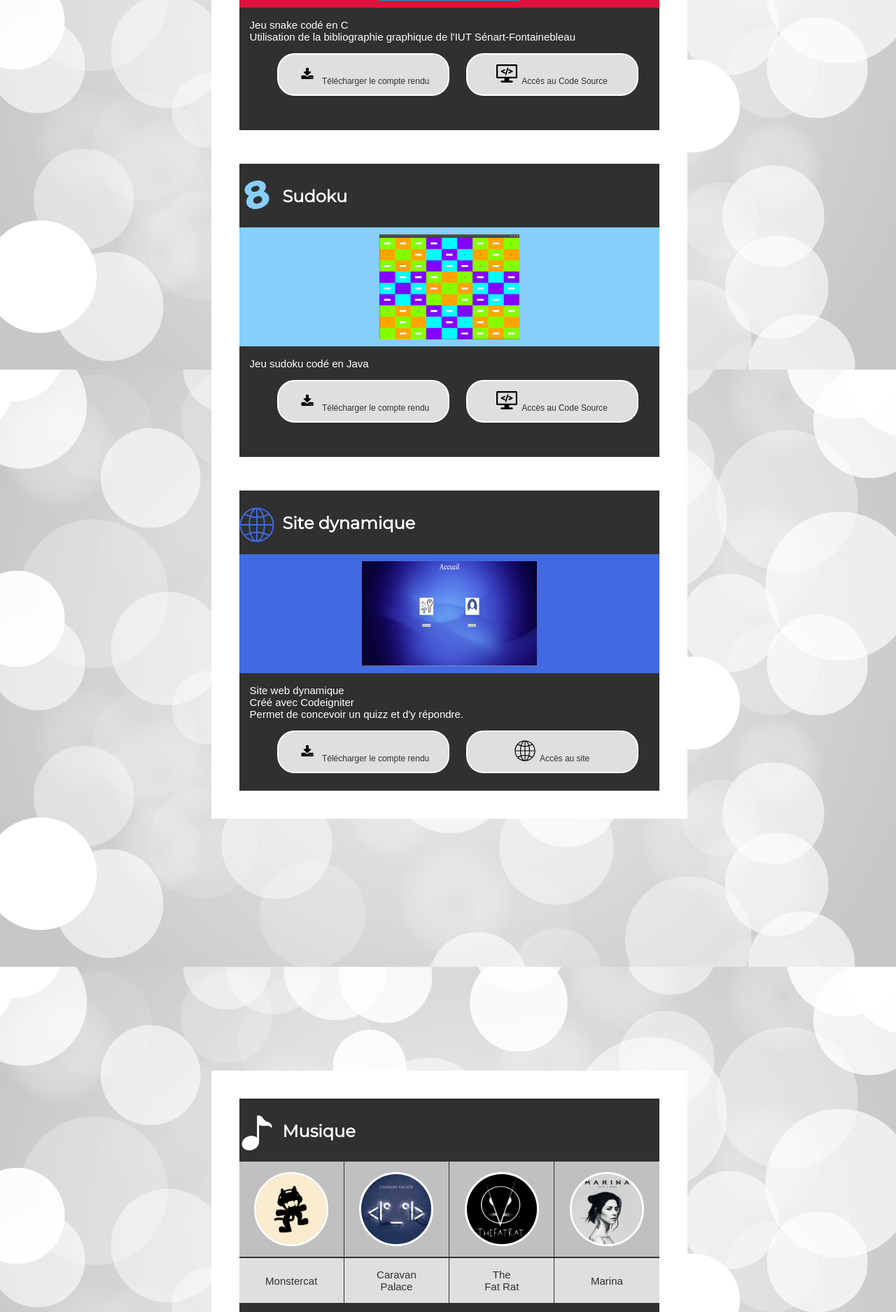
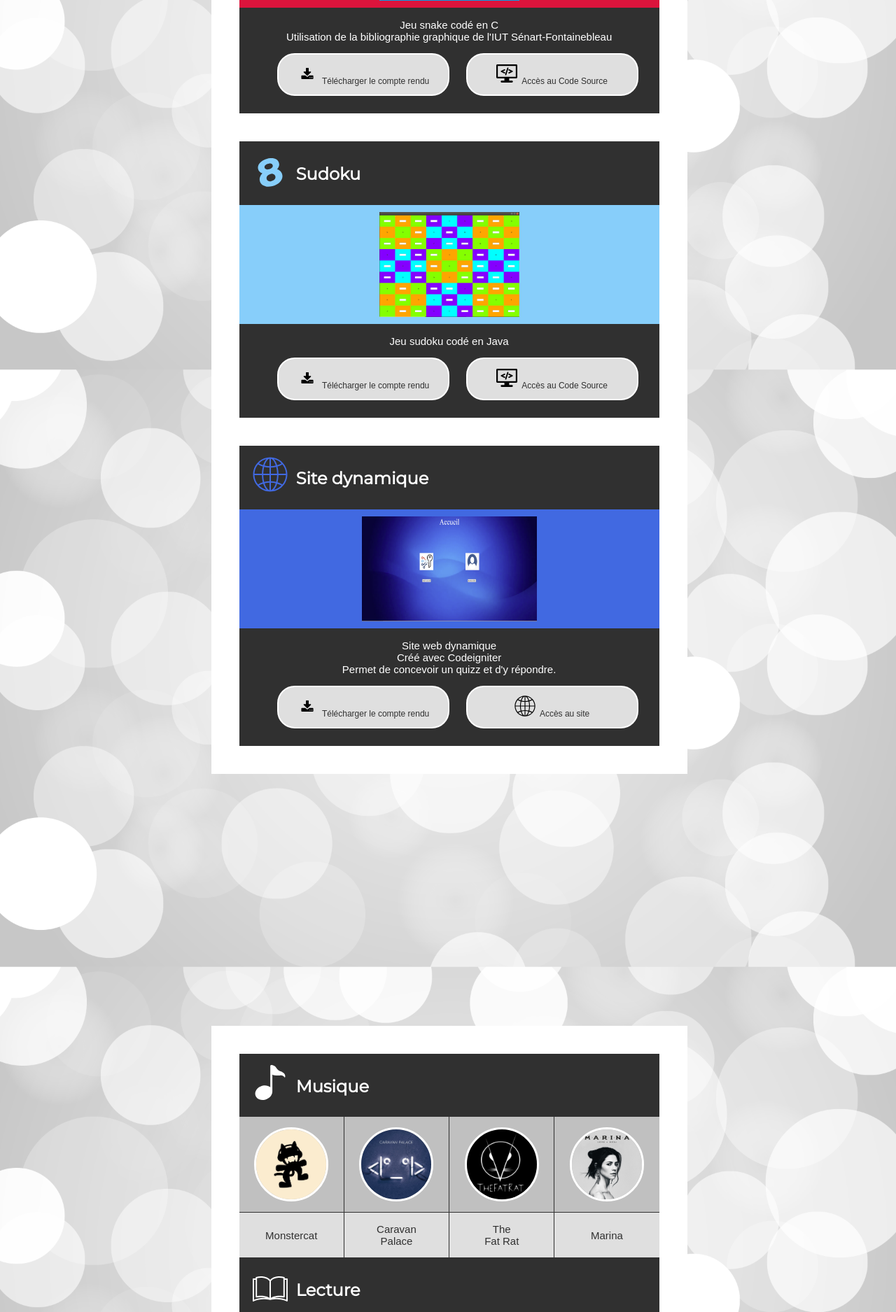
Before and after one commit to LucasBruton/Portfolio2.0, a PHP site: page / in a window 1280 px wide. Shown: the part 2885-4760 px from the top of the page at 70% size. Run offline with PHP 8.4, Linux system fonts and the light colour scheme.

Commit message:
modifications

```diff
--- a/css/index.css
+++ b/css/index.css
@@ -181,6 +181,7 @@
 	font-family: 'Montserrat', sans-serif;
 	margin-bottom: 0.7em;
 	margin-top: 1em;
+	margin-left: 0.8em;
 	vertical-align: middle;
 }
 
@@ -242,7 +243,7 @@
 	border-top: solid;
 	border-color: white;
 	border-width: 2em;
-	padding-top: 1em;
+	padding-top: 0;
 }
 
 .illustr {
@@ -261,6 +262,47 @@
 	margin-bottom: 10px;
 
 }
+.formation_svg {
+	position: relative;
+	top: -5px;
+}
+.experiences_svg {
+	position: relative;
+	top: -5px;
+}
+.competences_svg {
+	position: relative;
+	top: -5px;
+}
+.info_svg {
+	position: relative;
+	top: -4px;
+}
+.pomme_svg {
+	position: relative;
+	top: -8px;
+}
+.quizz_svg {
+	position: relative;
+	top: -8px;
+}
+.musique_svg {
+	position: relative;
+	top: -8px;
+}
+.lecture_svg {
+	position: relative;
+	top: -4px;
+}
+.jeux_videos {
+	position: relative;
+	top: -8px;
+}
+.anime_svg {
+	position: relative;
+	top: -8px;
+}
+
 
 .pomme {
 	background-color: #DC143C;
@@ -347,10 +389,14 @@
 
 	background-color: #303030;
 	color: white;
-	text-align: left;
+	text-align: center;
 }
 
 .email {
+	text-decoration-line: none;
+	color: #303030;
+}
+.numero {
 	text-decoration-line: none;
 	color: #303030;
 }
@@ -400,7 +446,7 @@
 }
 
 .legendes {
-	margin: -10px;
+	margin: -11px;
 	display: flex;
 	flex-flow: wrap;
 	justify-content: space-around;
--- a/index.html
+++ b/index.html
@@ -31,7 +31,7 @@
 
     <div class="sous-partie" id="formation">
       <div class="sous-sous-partie">
-          <h1><img src="icone/education.svg" class="svg" />Formation</h1>
+          <h1><img src="icone/education.svg" class="svg formation_svg0" />Formation</h1>
           <p class="bloc_gauche">2020-2021</p>
           <ul class="principal">
            <li class="description_liste">2e année de DUT informatique <br>IUT Sénart-Fontainebleau</li>
@@ -47,7 +47,7 @@
 
     <div class="sous-partie" id="experience">
       <div class="sous-sous-partie">
-          <h1><img src="icone/professionelle.svg" class="svg" />Expériences Professionelles</h1>
+          <h1><img src="icone/professionelle.svg" class="svg experiences_svg" />Expériences Professionelles</h1>
           <p class="bloc_gauche">Août 2020</p>
           <ul class="principal">
             <li class="description_liste">Vendangeur</li>
@@ -75,7 +75,7 @@
 
     <div class="sous-partie" id="competences">
       <div class="sous-sous-partie">
-          <h1><img src="icone/competence.svg" class="svg" /></object>Compétences</h1>
+          <h1><img src="icone/competence.svg" class="svg competences_svg" /></object>Compétences</h1>
           <p class="bloc_gauche">Compétences techniques</p>
           <ul class="principal">
             <li class="competence_liste">Programmation :</li>
@@ -101,7 +101,7 @@
 
     <div class="sous-partie" id="informations">
       <div class="sous-sous-partie">
-        <h1><img src="icone/info.svg" class="svg" /></object>Informations diverses</h1>
+        <h1><img src="icone/info.svg" class="svg info_svg" />Informations diverses</h1>
           <p class="bloc_gauche">Age</p>
           <ul class="principal">
             <li class="description_liste">20 ans</li>
@@ -140,7 +140,7 @@
 
     <div class="sous-partie" id="snake">
       <div class="sous-sous-partie">
-        <h1><img src="icone/apple.svg" class="svg" /><img src="icone/cv_hover.svg" class="svg_cartouche_hover"/>Snake</h1>
+        <h1><img src="icone/apple.svg" class="svg pomme_svg" />Snake</h1>
           <div class="illustr pomme">
             <img src="img/snake.png" alt="image Snake" class="illustration">
           </div>
@@ -157,10 +157,10 @@
     </div>
 
     <div class="sous-partie" id="sudoku">
-      <div class="sous-sous-partie">
-        <h1 class="barre_blanche"><img src="icone/sudoku.svg" class="svg" />Sudoku</h1>
+      <div class="sous-sous-partie barre_blanche">
+        <h1><img src="icone/sudoku.svg" class="svg" />Sudoku</h1>
           <div class="illustr sudoku">
-            <img src="img/sudoku.PNG" alt="image Sudoku" class="illustration pomme_svg">
+            <img src="img/sudoku.PNG" alt="image Sudoku" class="illustration">
           </div>
       </div>
       <div class="sous-sous-partie">
@@ -177,8 +177,8 @@
 
 
     <div class="sous-partie" id="quizz">
-      <div class="sous-sous-partie">
-        <h1 class="barre_blanche"><img src="icone/quizz.svg" class="svg" />Site dynamique</h1>
+      <div class="sous-sous-partie barre_blanche">
+        <h1><img src="icone/quizz.svg" class="svg quizz_svg" />Site dynamique</h1>
           <div class="illustr quizz">
             <img src="img/quizz.PNG" alt="image quizz" class="illustration2">
           </div>
@@ -203,7 +203,7 @@
 
     <div class="sous-partie" id="hobbies">
       <div class="sous-sous-partie">
-        <h1><img src="icone/music.svg" class="svg" />Musique</h1>
+        <h1><img src="icone/music.svg" class="svg musique_svg" />Musique</h1>
           <div class="gallerie">
             <a class="bordure_droite" href="https://www.monstercat.com/">
               <img src="img/monstercat.jpg" alt="logo Monstercat" class="illustration_hobbie">
@@ -229,7 +229,7 @@
     </div>
     <div class="sous-partie">
       <div class="sous-sous-partie">
-        <h1><img src="icone/livre.svg" class="svg" />Lecture</h1>
+        <h1><img src="icone/livre.svg" class="svg lecture_svg" />Lecture</h1>
           <div class="gallerie">
             <a class="bordure_droite" href="https://warriorcats.com/">
               <img src="img/guerre_des_clans2.jpg" alt="logo Guerre des Clans" class="illustration_hobbie">
@@ -256,7 +256,7 @@
 
     <div class="sous-partie">
       <div class="sous-sous-partie">
-        <h1><img src="icone/game.svg" class="svg" />Jeux Vidéos</h1>
+        <h1><img src="icone/game.svg" class="svg jeux_videos" />Jeux Vidéos</h1>
           <div class="gallerie">
             <a class="bordure_droite" href="https://bindingofisaacrebirth-fr.gamepedia.com/Binding_of_Isaac:_Rebirth_Wiki">
               <img src="img/binding_of_isaac.jpg" alt="Image d'Isaac" class="illustration_hobbie">
@@ -282,7 +282,7 @@
     </div>
     <div class="sous-partie">
       <div class="sous-sous-partie">
-        <h1><img src="icone/anime.svg" class="svg" />Anime</h1>
+        <h1><img src="icone/anime.svg" class="svg anime_svg" />Anime</h1>
           <div class="gallerie">
             <a class="bordure_droite" href="https://madoka.fandom.com/wiki/Main_Page">
               <img src="img/madoka_magica.jpg" alt="image de Homura Akemi" class="illustration_hobbie">
@@ -327,7 +327,7 @@
         <div class="centrer_verticale">710 rue Berthelot<br>69400 Villefranche-Sur-Saône</div>
       </div>
       <div class="carte_visite1">
-        <div class="centrer_verticale">+ 33 6 99 39 60 82</div>
+        <div class="centrer_verticale"><a class="email" href="tel:+33699396082">06 99 39 60 82</a></div>
         <div class="centrer_verticale"><a class="email" href="mailto:lucas.bruton9@gmail.com">lucas.bruton9@gmail.com</a></div>
       </div>
     </div>
```
